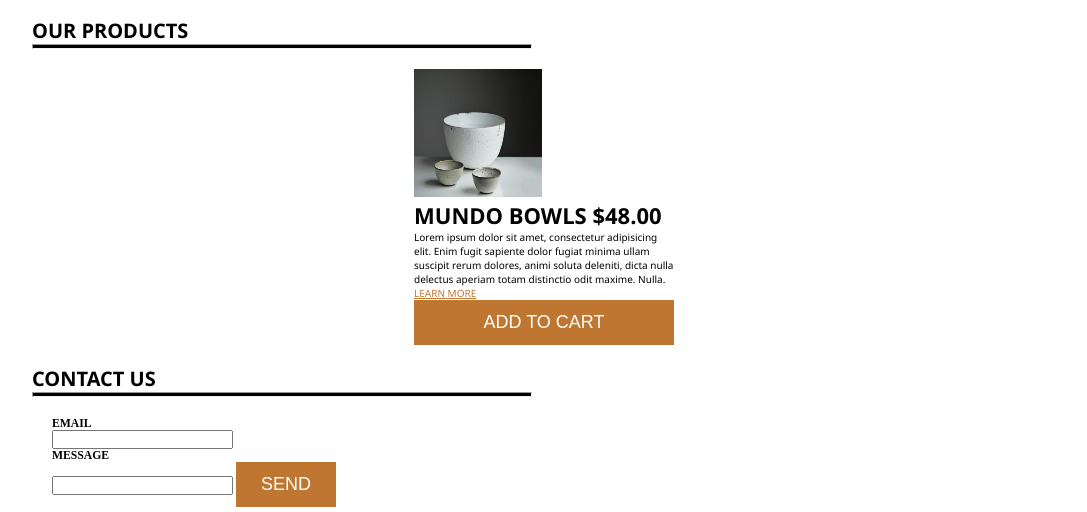
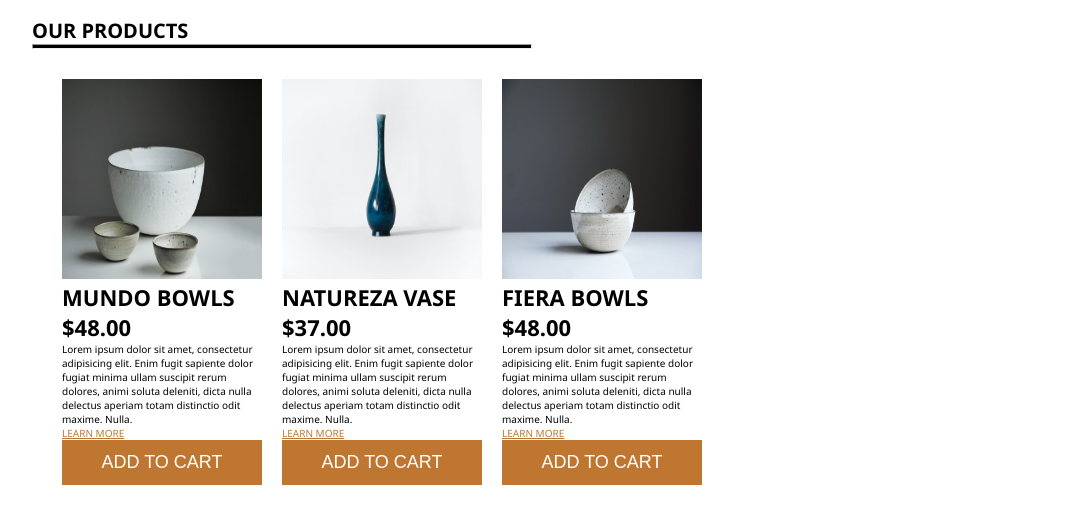
Before and after one commit to vancepetitt/ecommerce_web_site, a plain HTML site: page index.html in a window 1280 px wide. Shown: the part 501-1013 px from the top of the page, without its empty margins (96-1183 px from the left). Drawn offline with Linux system fonts and the light colour scheme.

Commit message:
Added 3 products to OUR PRODUCTS section. Added Column and Row class to products in order to get CSS flex for those items.

```diff
--- a/index.html
+++ b/index.html
@@ -48,10 +48,26 @@
         <h1 id="products">OUR PRODUCTS</h1>
         <hr style="height:5px;width:500px;color:black;background-color:black;">
         <section class="product">
-            <img src="assets/tom-crew-7HuTGlUfQSo-unsplash.jpg" alt="MUNDO BOWLS" style="width:128px;height:128px">
-            <h2 class="productheading">MUNDO BOWLS $48.00</h2>
-            <p>Lorem ipsum dolor sit amet, consectetur adipisicing elit. Enim fugit sapiente dolor fugiat minima ullam suscipit rerum dolores, animi soluta deleniti, dicta nulla delectus aperiam totam distinctio odit maxime. Nulla.</p>
-            <p><a href="more">LEARN MORE</a> <button>ADD TO CART</button></p>
+            <div class="row">
+                <div class ="column">
+                    <img src="assets/tom-crew-7HuTGlUfQSo-unsplash.jpg" alt="MUNDO BOWLS" style="width:200px;height:200px">
+                    <h2 class="productheading">MUNDO BOWLS $48.00</h2>
+                    <p>Lorem ipsum dolor sit amet, consectetur adipisicing elit. Enim fugit sapiente dolor fugiat minima ullam suscipit rerum dolores, animi soluta deleniti, dicta nulla delectus aperiam totam distinctio odit maxime. Nulla.</p>
+                    <p><a href="more">LEARN MORE</a> <button>ADD TO CART</button></p>
+                </div>
+                <div class ="column">
+                    <img src="assets/oriento-l0ah3UBLppo-unsplash.jpg" alt="NATUREZA VASE" style="width:200px;height:200px">
+                    <h2 class="productheading">NATUREZA VASE $37.00</h2>
+                    <p>Lorem ipsum dolor sit amet, consectetur adipisicing elit. Enim fugit sapiente dolor fugiat minima ullam suscipit rerum dolores, animi soluta deleniti, dicta nulla delectus aperiam totam distinctio odit maxime. Nulla.</p>
+                    <p><a href="more">LEARN MORE</a> <button>ADD TO CART</button></p>
+                </div>
+                <div class ="column">
+                    <img src="assets/tom-crew-bgIO-u4GEfI-unsplash.jpg" alt="FEIRA BOWLS" style="width:200px;height:200px">
+                    <h2 class="productheading">FIERA BOWLS $48.00</h2>
+                    <p>Lorem ipsum dolor sit amet, consectetur adipisicing elit. Enim fugit sapiente dolor fugiat minima ullam suscipit rerum dolores, animi soluta deleniti, dicta nulla delectus aperiam totam distinctio odit maxime. Nulla.</p>
+                    <p><a href="more">LEARN MORE</a> <button>ADD TO CART</button></p>
+                </div>
+            </div>
         </section>
 
         <h1 id="contact">CONTACT US</h1>
--- a/styles.css
+++ b/styles.css
@@ -16,7 +16,6 @@ body section {
   padding: 2rem;
 }
 
-
 html {
   box-sizing: border-box;
   font-size: 62.5%;
@@ -30,7 +29,7 @@ html {
 }
 
 .navbar > div {
-  margin: 10%
+  margin: 10%;
 }
 
 .navbar ul {
@@ -59,10 +58,17 @@ h2 {
   flex-direction: row;
   flex-wrap: nowrap;
 }
+.row {
+  display: flex;
+}
+
+.column {
+  flex: 33.33%;
+  padding: 10px;
+}
 
 .product {
   max-width: 300px;
-  margin: auto;
   text-align: left;
   font-family: "Segoe UI";
   letter-spacing: 50;
@@ -85,7 +91,6 @@ h2 {
   font-size: 18px;
 }
 
-
 .contact button {
   border: none;
   outline: 0;
@@ -102,7 +107,7 @@ h2 {
   list-style-type: none;
   margin: 0;
   overflow: hidden;
-  background-color: #Bf7631;
+  background-color: #bf7631;
 }
 
 .footer li {
```
